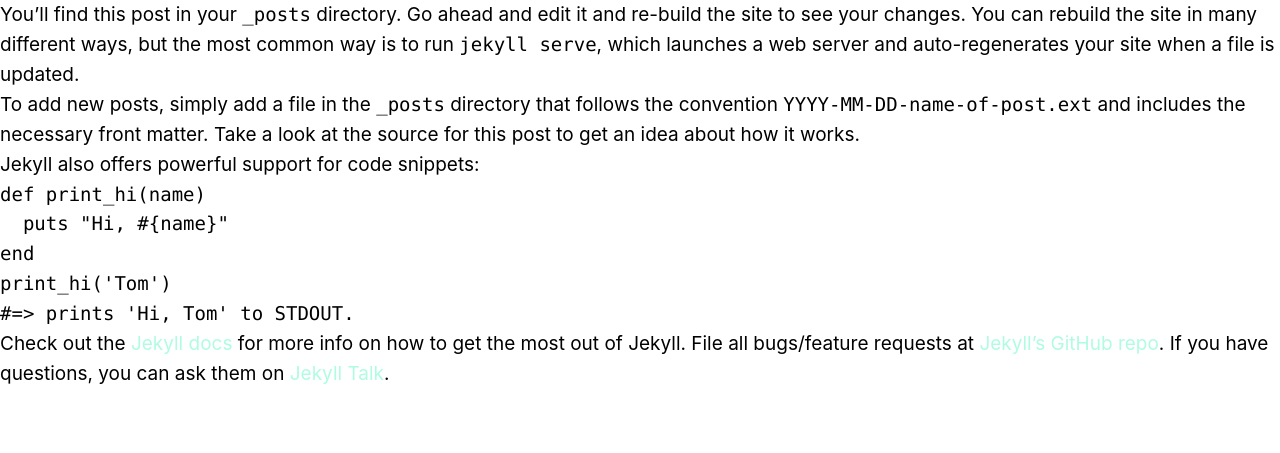
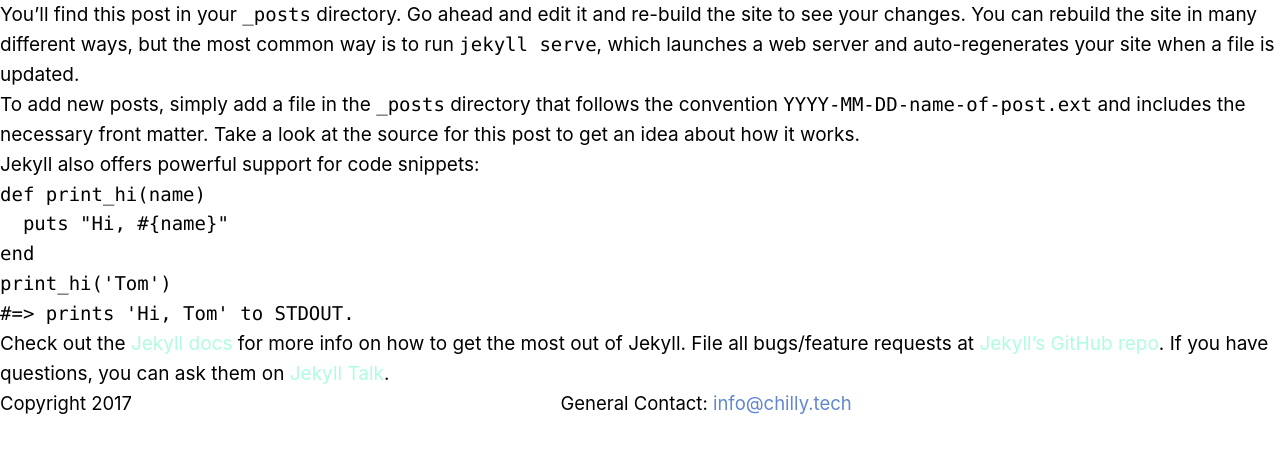
Before and after one commit to durfee/chilly.tech, a Jekyll site: the page built from _posts/2016-11-06-welcome-to-jekyll.markdown, in a window 1280 px wide. Shown: the top 453 px of the page. Built offline with Jekyll 4.4.1, drawn with Linux system fonts in a browser that asks for light colours; nearby versions of some CDN libraries.

Commit message:
🔧 last little toolin

```diff
--- a/_layouts/default.html
+++ b/_layouts/default.html
@@ -9,6 +9,13 @@
 <body class="no-js">
 
     {{ content }}
-
+  <footer class="u-flexbox u-justify-around">
+    <div class="u-flex">
+      <small>Copyright 2017</small>
+    </div>
+    <div class="u-flex">
+      <small>General Contact: <a class="u-color-secondary" href="mailto:info@chilly.tech">info@chilly.tech</a></small>
+    </div>
+  </footer>
 </body>
 </html>
--- a/_layouts/home.html
+++ b/_layouts/home.html
@@ -2,11 +2,11 @@
 layout: default
 ---
 
-<header class="u-width-full u-flexbox u-bg-white u-color-black u-padding-top-md u-padding-bottom-md u-padding-left-md u-padding-right-md u-shadow--cool u-align-middle">
+<header class="u-width-full u-flexbox u-bg-white u-color-black u-shadow--cool u-align-middle">
   <div class="u-flex-expand u-uppercase u-text-size-small u-padding-left-sm u-padding-right-sm"><a class="u-color-black" href="/"><img src="{{ '/assets/images/icons/color-gradient.svg' | prepend: site.baseurl }}" alt="Chilly Technologies"></a></div>
   <div class="u-flex-shrink u-uppercase u-text-size-small u-padding-left-sm u-padding-right-sm"><a class="u-color-black" href="#features">Features</a></div>
   <!-- <div class="u-flex-shrink u-uppercase u-text-size-small u-padding-left-sm u-padding-right-sm"><a class="u-color-black" href="#team">Team</a></div> -->
-  <div class="u-flex-shrink u-uppercase u-text-size-small u-padding-left-sm u-padding-right-sm"><a class="u-color-black" href="#contact">Contact</a></div>
+  <!-- <div class="u-flex-shrink u-uppercase u-text-size-small u-padding-left-sm u-padding-right-sm"><a class="u-color-black" href="#contact">Contact</a></div> -->
 </header>
 
 <div class="u-width-full c-hero">
```
